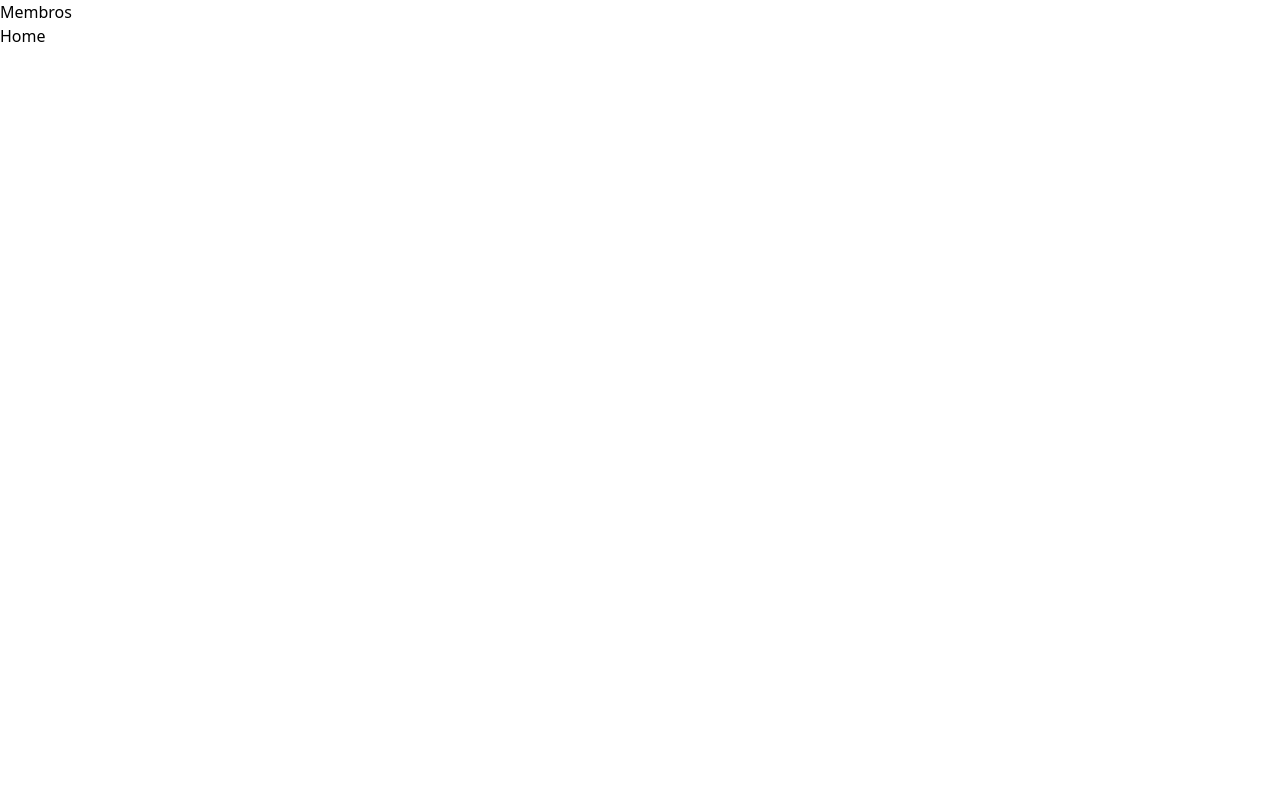
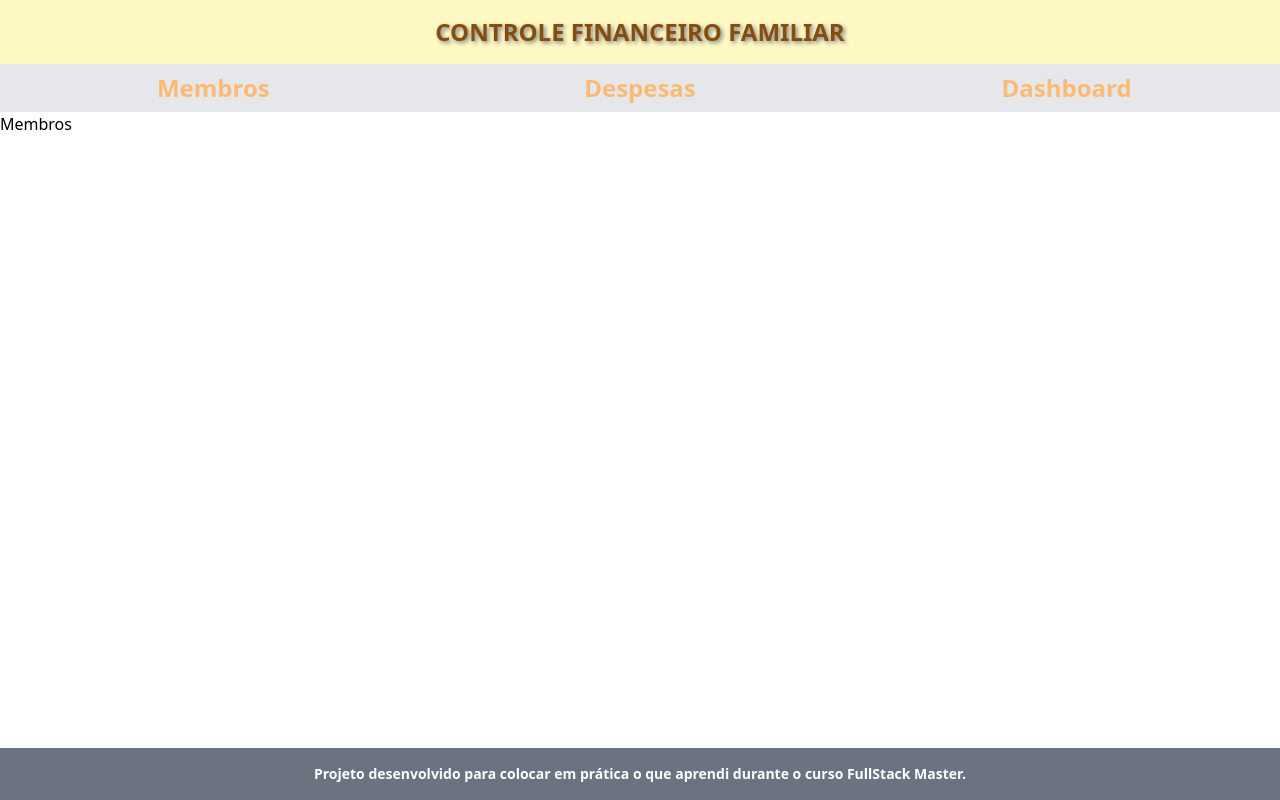
Before and after one commit to bfccardoso/familiFinances, a Next.js app: page /users in a window 1280 px wide. Built offline with nearby package versions, Linux system fonts and the light colour scheme.

Commit message:
Create menu, header and footer,

```diff
--- /dev/null
+++ b/components/footer.js
@@ -0,0 +1,11 @@
+import React from 'react'
+
+const Footer = () => {
+    return (
+        <div className='absolute inset-x-0 bottom-0 bg-gray-500 text-sm font-bold text-center text-white py-4'>
+            <h4>Projeto desenvolvido para colocar em prática o que aprendi durante o curso FullStack Master.</h4>
+        </div>
+    )
+}
+
+export default Footer
--- /dev/null
+++ b/components/header.js
@@ -0,0 +1,18 @@
+import React from 'react'
+import Link from 'next/link'
+import Menu from '../components/menu'
+
+const Header = () => {
+    return (
+        <div>
+            <div className='bg-yellow-100 text-2xl font-bold text-center text-yellow-800 py-4'>
+                <Link href={'/'}>
+                    <a className='text-shadow'>CONTROLE FINANCEIRO FAMILIAR</a>
+                </Link>
+            </div>
+            <Menu />
+        </div>
+    )
+}
+
+export default Header
--- /dev/null
+++ b/components/menu.js
@@ -0,0 +1,20 @@
+import React from 'react'
+import Link from 'next/link'
+
+const Menu = () => {
+    return (
+        <div className='bg-gray-200 font-bold text-2xl text-center text-orange-300 py-2 grid grid-cols-3'>
+            <Link href={'/users'}>
+                <a className='hover:underline hover:text-orange-400'>Membros</a>
+            </Link>
+            <Link href={'/expenses'}>
+                <a className='hover:underline hover:text-orange-400'>Despesas</a>
+            </Link>
+            <Link href={'/dashboard'}>
+                <a className='hover:underline hover:text-orange-400'>Dashboard</a>
+            </Link>
+        </div>
+    )
+}
+
+export default Menu
--- a/pages/_app.js
+++ b/pages/_app.js
@@ -1,10 +1,17 @@
 import React from 'react'
 import '../styles/styles.css'
+
+import Header from '../components/header'
+import Footer from '../components/footer'
 
 export default function MyApp({ Component, pageProps }) {
     return (
         <div>
-            <Component {...pageProps} />
+            <Header />
+            <div className='container mx-auto max-h-full'>
+                <Component {...pageProps} />
+            </div>
+            <Footer />
         </div>
     )
 }
--- a/pages/dashboard.js
+++ b/pages/dashboard.js
@@ -1,15 +1,9 @@
 import React from 'react'
-import Link from 'next/link'
 
 const Dashboard = () => {
     return (
         <div>
             <h1>Dashboard</h1>
-            <div>
-                <Link href={'/'}>
-                    <a>Home</a>
-                </Link>
-            </div>
         </div>
     )
 }
--- a/pages/expenses.js
+++ b/pages/expenses.js
@@ -1,15 +1,9 @@
 import React from 'react'
-import Link from 'next/link'
 
 const Expenses = () => {
     return (
         <div>
             <h1>Despesas</h1>
-            <div>
-                <Link href={'/'}>
-                    <a>Home</a>
-                </Link>
-            </div>
         </div>
     )
 }
--- a/pages/index.js
+++ b/pages/index.js
@@ -1,21 +1,9 @@
 import React from 'react'
-import Link from 'next/link'
 
 const Index = () => {
     return(
         <div>
-            <h1>Financias Familiar</h1>
-            <div>
-                <Link href={'/users'}>
-                    <a>Membros</a>
-                </Link>
-                <Link href={'/expenses'}>
-                    <a>Despesas</a>
-                </Link>
-                <Link href={'/dashboard'}>
-                    <a>Dashboard</a>
-                </Link>
-            </div>
+            HOME
         </div>
     )
 }
--- a/pages/users.js
+++ b/pages/users.js
@@ -1,15 +1,9 @@
 import React from 'react'
-import Link from 'next/link'
 
 const Users = () => {
     return(
         <div>
             <h1>Membros</h1>
-            <div>
-                <Link href={'/'}>
-                    <a>Home</a>
-                </Link>
-            </div>
         </div>
     )
 }
--- a/styles/styles.css
+++ b/styles/styles.css
@@ -1,3 +1,20 @@
 @tailwind base;
 @tailwind components;
 @tailwind utilities;
+
+@layer utilities {
+    @variants responsive {
+        .text-shadow {
+          text-shadow: 2px 2px 4px gray;
+        }
+        .text-shadow-md {
+          text-shadow: 4px 4px 8px gray;
+        }
+        .text-shadow-lg {
+          text-shadow: 15px 15px 30px gray;
+        }
+        .text-shadow-none {
+          text-shadow: none;
+        }
+    }
+}
```
